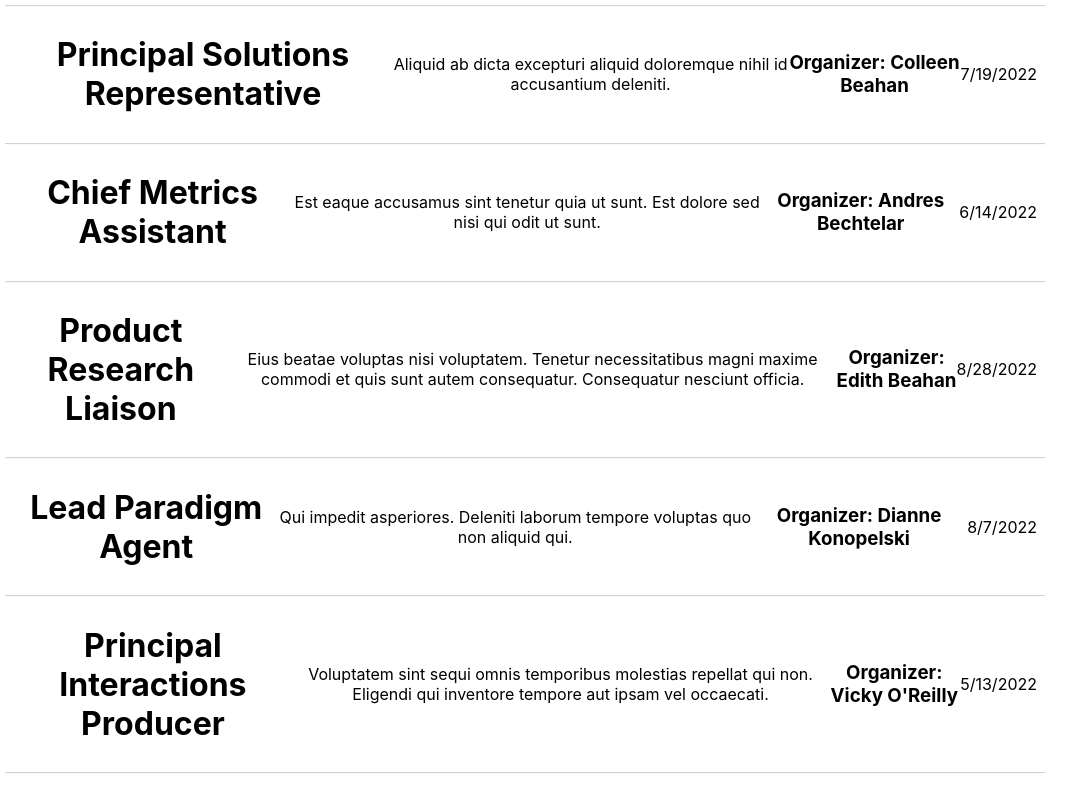
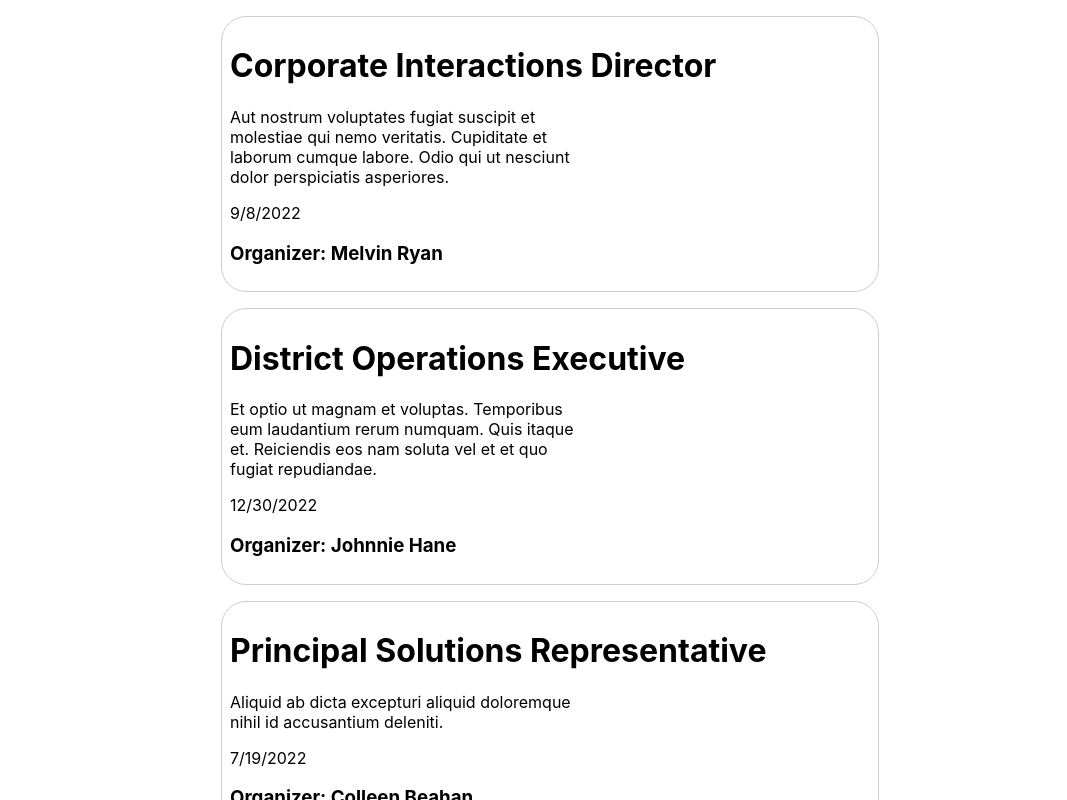
Before and after one commit to rutbergphilip/meetup, a React (Create React App) app: page / in a window 1280 px wide. Shown: the top 800 px of the page, without its empty margins (115-1182 px from the left). Built offline with nearby package versions, Linux system fonts and the light colour scheme.

Commit message:
fixed styling & map declaration

```diff
--- a/src/components/ListComponent/ListComponent.module.css
+++ b/src/components/ListComponent/ListComponent.module.css
@@ -0,0 +1,5 @@
+.wrapper {
+  background-color: red;
+  width: 50%;
+  margin: 0 auto;
+}
--- a/src/components/ListComponent/ListComponent.tsx
+++ b/src/components/ListComponent/ListComponent.tsx
@@ -1,6 +1,7 @@
 import React from 'react';
 import events from '../../models/storage/events.storage';
 import { ListItem } from './ListItem/ListItem';
+import styles from './ListComponent.module.css';
 
 export const ListComponent = () => {
   const list = [];
@@ -20,7 +21,7 @@ export const ListComponent = () => {
   }
 
   return (
-    <div className='wrapper'>
+    <div className={styles['wrapper']}>
       <ul className='meetup-list'>{list}</ul>
     </div>
   );
--- a/src/components/ListComponent/ListItem/ListItem.module.css
+++ b/src/components/ListComponent/ListItem/ListItem.module.css
@@ -2,10 +2,11 @@ ul {
   list-style: none;
   padding: 0;
   margin: 0;
-  position: fixed;
-  top: 50%;
+  position: absolute;
+  max-width: 60vw;
+  /* top: 50%;
   left: 50%;
-  transform: translate(-50%, -50%);
+  transform: translate(-50%, -50%); */
 }
 
 li {
@@ -13,7 +14,21 @@ li {
   align-items: center;
   justify-content: space-between;
   padding: 0.5rem;
-  border-bottom: 1px solid #ccc;
-  max-width: 100vw;
-  min-width: 80vw;
+  margin: 1rem;
+  border: 1px solid #ccc;
+  border-radius: 25px;
+  text-align: left;
 }
+
+.listItem {
+}
+
+.meetupInfo {
+  word-wrap: break-word;
+  width: 50vw;
+  text-align: left;
+}
+
+.description {
+  max-width: 350px;
+}
--- a/src/components/ListComponent/ListItem/ListItem.tsx
+++ b/src/components/ListComponent/ListItem/ListItem.tsx
@@ -8,11 +8,15 @@ export const ListItem = ({
   organizer,
 }: IEventCard) => {
   return (
-    <li className='meetup-list-item' style={styles}>
-      <h1>{title}</h1>
-      <p>{description}</p>
-      {organizer ? <h3>Organizer: {organizer}</h3> : ''}
-      <p>{date.toLocaleDateString()}</p>
+    <li>
+      <div className={styles['listItem']}>
+        <div className={styles['meetupInfo']}>
+          <h1 className={styles['title']}>{title}</h1>
+          <p className={styles['description']}>{description}</p>
+          <p className={styles['date']}>{date.toLocaleDateString()}</p>
+        </div>
+        {organizer ? <h3 className='organizer'>Organizer: {organizer}</h3> : ''}
+      </div>
     </li>
   );
 };
--- a/src/models/storage/events.storage.ts
+++ b/src/models/storage/events.storage.ts
@@ -1,5 +1,6 @@
 import { IEvent } from '../../interfaces/event.interface';
+import { Snowflake } from '../../types/snowflake.type';
 
-const events: Map<string, IEvent> = new Map();
+const events: Map<Snowflake, IEvent> = new Map();
 
 export default events;
--- a/src/utils/misc.utils.ts
+++ b/src/utils/misc.utils.ts
@@ -1,4 +1,6 @@
-export const idGenerator = () => {
+import { Snowflake } from '../types/snowflake.type';
+
+export const idGenerator = (): Snowflake => {
   return '_' + Math.random().toString(36).substr(2, 9);
 };
 
```
